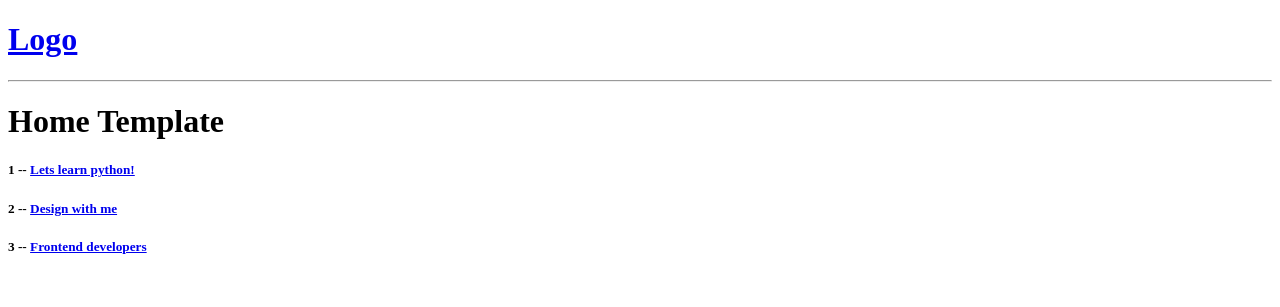
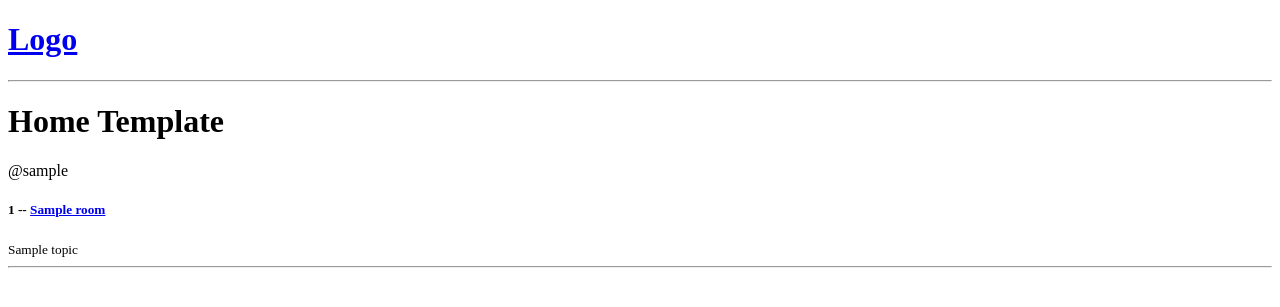
Before and after one commit to BuDi4ka/django-discord-learning, a Django app: page / in a window 1280 px wide. Shown: the top 307 px of the page. Run offline with Django 5.2, Linux system fonts and the light colour scheme; tables that the repository leaves empty hold one stand-in row (values such as "Sample post").

Commit message:
real data from db

```diff
--- a/base/templates/base/home.html
+++ b/base/templates/base/home.html
@@ -11,7 +11,10 @@
 
             {% for room in rooms %}
                 <div>
+                    <span>@{{ room.host.username }}</span>
                     <h5>{{ room.id }} -- <a href="{% url 'base:room' room.id %}">{{ room.name }}</a></h5>
+                    <small>{{ room.topic.name }}</small>
+                    <hr>
                 </div>
             {% endfor %}
 
--- a/base/views.py
+++ b/base/views.py
@@ -1,23 +1,21 @@
 from django.shortcuts import render
 
+from .models import Room
 
-rooms = [
-    {"id": 1, "name": "Lets learn python!"},
-    {"id": 2, "name": "Design with me"},
-    {"id": 3, "name": "Frontend developers"},
-]
+# rooms = [
+#     {"id": 1, "name": "Lets learn python!"},
+#     {"id": 2, "name": "Design with me"},
+#     {"id": 3, "name": "Frontend developers"},
+# ]
 
 
 def home(request):
+    rooms = Room.objects.all()
     context = {"rooms": rooms}
     return render(request, "base/home.html", context)
 
 
 def room(request, pk):
-    room = None
-    for i in rooms:
-        if i['id'] == int(pk):
-            room = i
-
+    room = Room.objects.get(pk=pk)
     context = {"room": room}
     return render(request, "base/room.html", context)
```
